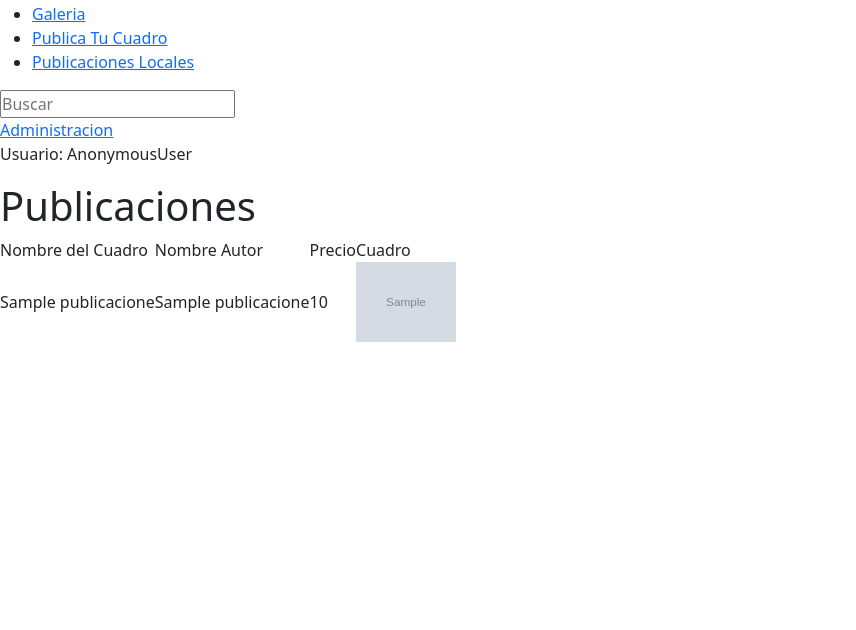
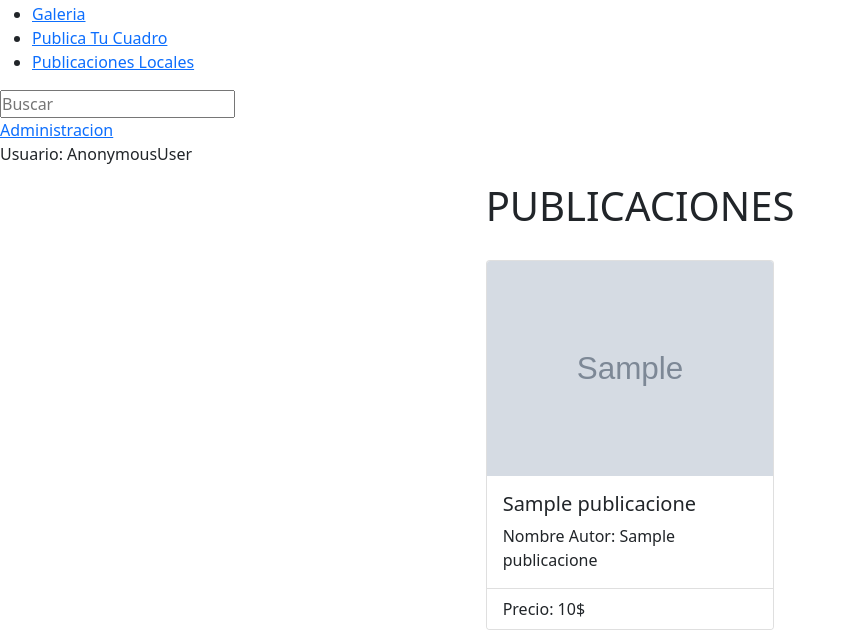
Before and after one commit to AkroM501/Artists-zone-prueba-3, a Django app: page /publicaciones/ in a window 1280 px wide. Shown: the part 322-952 px from the top of the page, without its empty margins (0-856 px from the left). Before the commit the page ends 664 px from the top, so only its background shows below. Run offline with Django 3.2, Linux system fonts and the light colour scheme; tables that the repository leaves empty hold one stand-in row (values such as "Sample post"); grey boxes marked "Sample" are stand-in pictures.

Commit message:
Detalles

```diff
--- a/ArtistZoneApp/templates/ArtistZoneApp/index.html
+++ b/ArtistZoneApp/templates/ArtistZoneApp/index.html
@@ -162,6 +162,7 @@
       <i class="fab fa-github"></i>
     </div>
 
+
     <!-- JavaScript Bundle with Popper -->
     <script
       src="https://cdn.jsdelivr.net/npm/bootstrap@5.0.0-beta3/dist/js/bootstrap.bundle.min.js"
@@ -171,5 +172,7 @@
 
     <script src="{% static 'ArtistZoneApp/js/searchSave.js' %}"></script>
     <script src="{% static 'ArtistZoneApp/js/header.js' %}"></script>
+
+
   </body>
 </html>
--- a/ArtistZoneApp/templates/ArtistZoneApp/publicaciones.html
+++ b/ArtistZoneApp/templates/ArtistZoneApp/publicaciones.html
@@ -52,29 +52,33 @@
     </div>
   </header>
 
+  <div class="container" style="display: flex; justify-content: center;">
+    <div>
+    <h1>PUBLICACIONES</h1>
 
-    <h1>Publicaciones</h1>
-    <table>
-        <tr>
-            <td>Nombre del Cuadro</td>
-            <td>Nombre Autor</td>
-            <td>Precio</td>
-            <td>Cuadro</td>
-        </tr>
-        {% for ve in listaPublicaciones %}
-        <tr>
-            <td>{{ve.nombre_cuadro}}</td>
-            <td>{{ve.nombre_autor}}</td>
-            <td>{{ve.precio}}</td>
-            {%  if ve.imagen_cuadro %}
-            <td>
-                <img src="{{ve.imagen_cuadro.url}}" width="100" height="80" alt="">
-            </td>
-            {%  endif %}
-        </tr>
-        {% endfor %}
-    </table>
 
+    {% for ve in listaPublicaciones %}
+
+     <div >
+
+      <div class="card" style="width: 18rem; margin-top: 30px;">
+        {%  if ve.imagen_cuadro %}
+        <img class="card-img-top" src="{{ve.imagen_cuadro.url}}" alt="Card image cap">
+        {%  endif %}
+        <div class="card-body">
+          <h5 class="card-title">{{ve.nombre_cuadro}}</h5>
+          <p class="card-text">Nombre Autor: {{ve.nombre_autor}}</p>
+        </div>
+        <ul class="list-group list-group-flush">
+          <li class="list-group-item">Precio: {{ve.precio}}$</li>
+        </ul>
+
+    </div>
+    </div>
+    {% endfor %}
+
+  </div>
+  </div>
 
 </body>
 </html>
--- a/ArtistZoneApp/templates/ArtistZoneApp/publicar.html
+++ b/ArtistZoneApp/templates/ArtistZoneApp/publicar.html
@@ -49,7 +49,8 @@
             {% endif %}
         </div>
       </header>
-
+      <div class="container" style="justify-content: center; display: flex;">
+        <div>
     <h1>Agregar Publicacion</h1>
     <form method="POST" action="" id="formulario" enctype="multipart/form-data">{% csrf_token %}
         <div class="form-group">
@@ -61,6 +62,8 @@
     <div class="alert-alert-success" role="alert">
         {{mensaje}}
     </div>
+  </div>
+  </div>
 
 </body>
 </html>
--- a/ArtistZoneApp/views.py
+++ b/ArtistZoneApp/views.py
@@ -14,6 +14,9 @@ def publicaciones(request):
     }
     return render(request, 'ArtistZoneApp/publicaciones.html',datos)
 
+
+
+
 def publicar(request):
     datos = {
         'form':PublicacionesForm()
@@ -22,7 +25,7 @@ def publicar(request):
         formulario = PublicacionesForm(request.POST, files=request.FILES)
         if formulario.is_valid():
             formulario.save()
-            return http.HttpResponseRedirect("http://127.0.0.1:8000/publicar/")
+            return http.HttpResponseRedirect("http://127.0.0.1:8000/publicaciones/")
             datos['mensaje'] = "Gurdado correctamente"
         datos['form'] = formulario
     return render(request, 'ArtistZoneApp/publicar.html',datos)
@@ -35,11 +38,3 @@ def picture(request):
 
 def search(request):
     return render(request,'ArtistZoneApp/galery.html')
-
-def administrar(request):
-    publicaciones = Publicaciones.objects.all()
-    datos = {
-        "listaPublicaciones":publicaciones
-    }
-
-    return render(request, 'ArtistZoneApp/index.html',datos)
```
Also changed, not shown: ArtistZoneAdministration/templates/ArtistZoneAdministration/administrar.html (+16 -20 lines), ArtistZoneAdministration/templates/ArtistZoneAdministration/gestion_publicaciones.html (+10 -1 lines), media/cuadros/c2.jpg (added), media/cuadros/c3.jfif (added), media/cuadros/c4.jpg (added), media/cuadros/c5.jfif (added), media/cuadros/c6.jpg (added).
